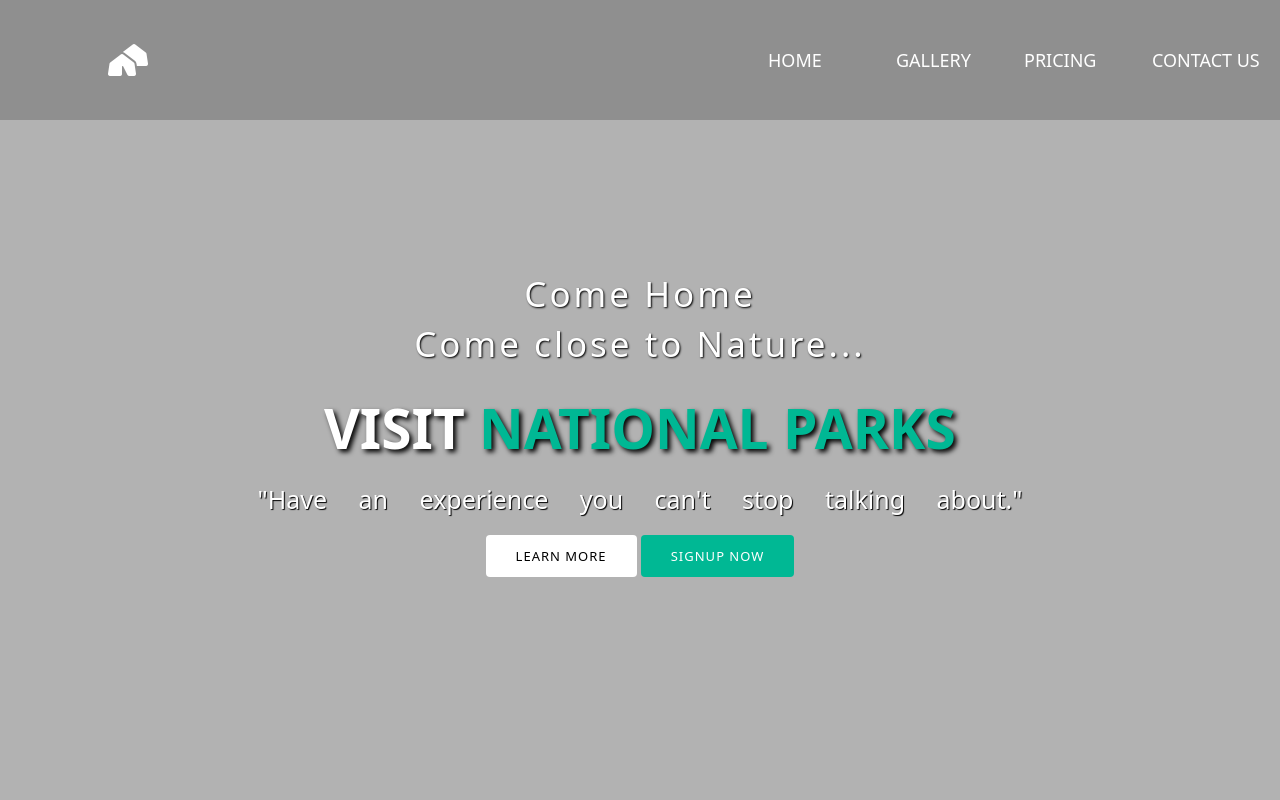
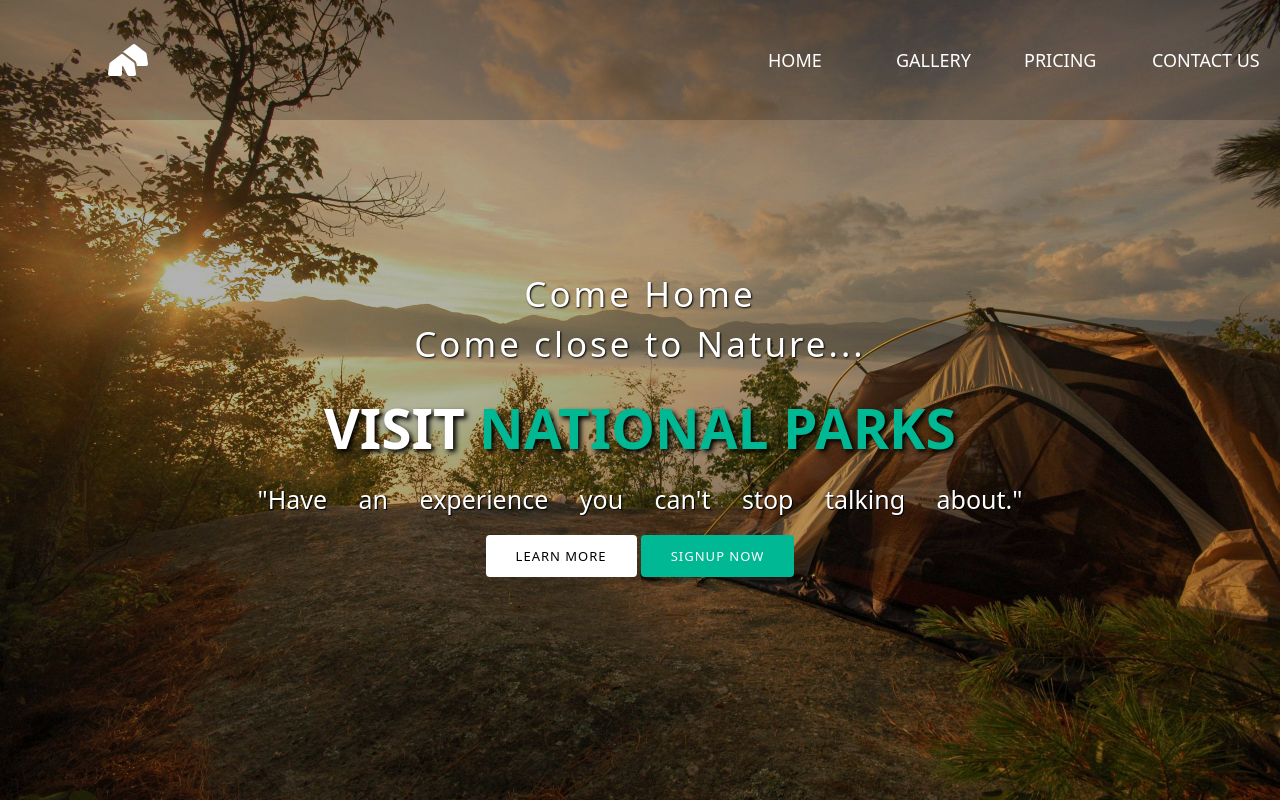
Before and after one commit to NiTiN-67/CodeSoft_LandingPage, a plain HTML site: page index.html in a window 1280 px wide. Drawn offline with nearby package versions, Linux system fonts and the light colour scheme; the site is published under a folder, as on GitHub Pages, so addresses that start at the root find nothing.

Commit message:
Update style.css

```diff
--- a/style.css
+++ b/style.css
@@ -7,7 +7,7 @@ header {
   width: 100%;
   height: 100vh;
   background-image: linear-gradient(rgba(0, 0, 0, 0.3), rgba(0, 0, 0, 0.3)),
-    url(/Resources/bwLuZC.jpg);
+    url(Resources/bwLuZC.jpg);
   background-repeat: no-repeat;
   background-size: cover;
 }
```
